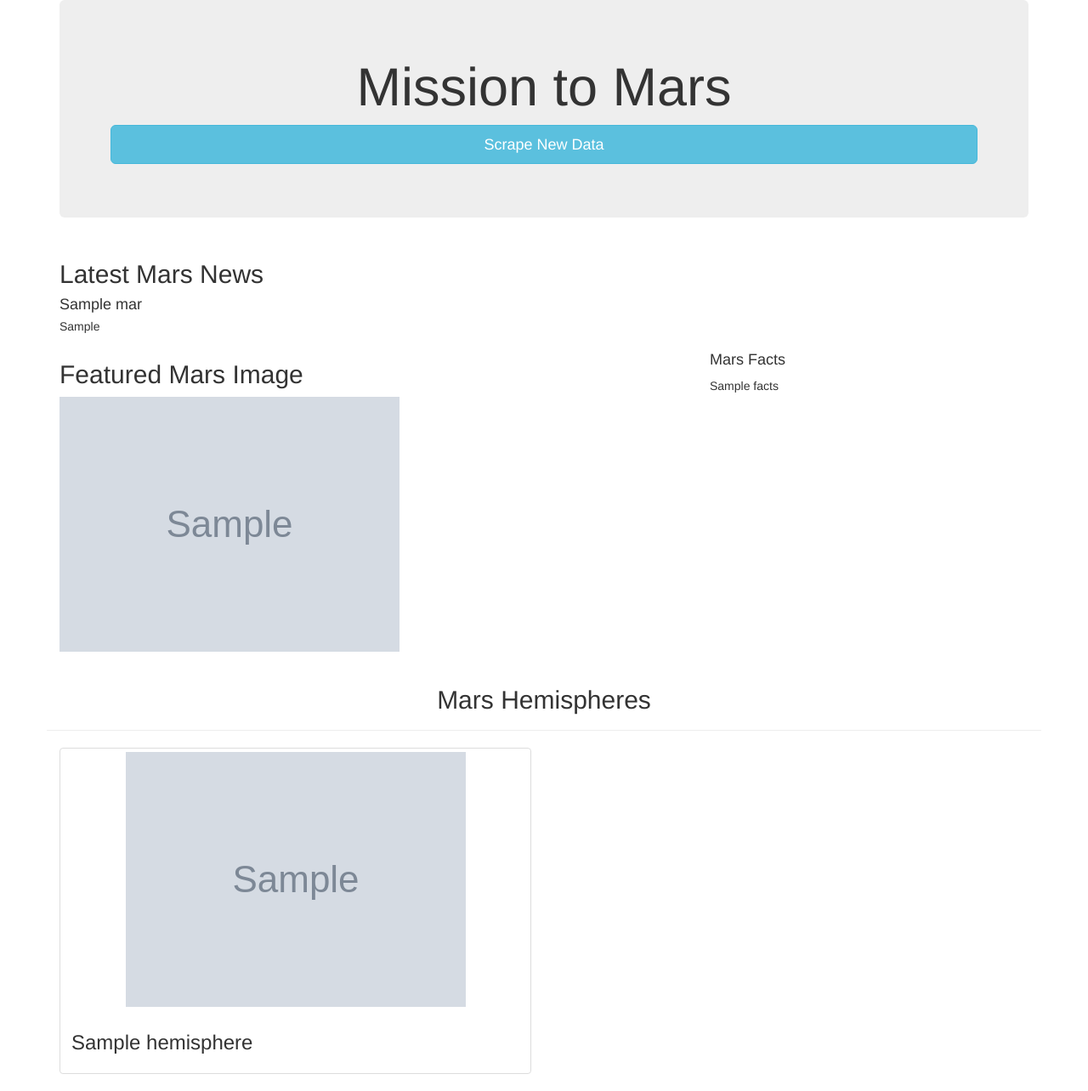
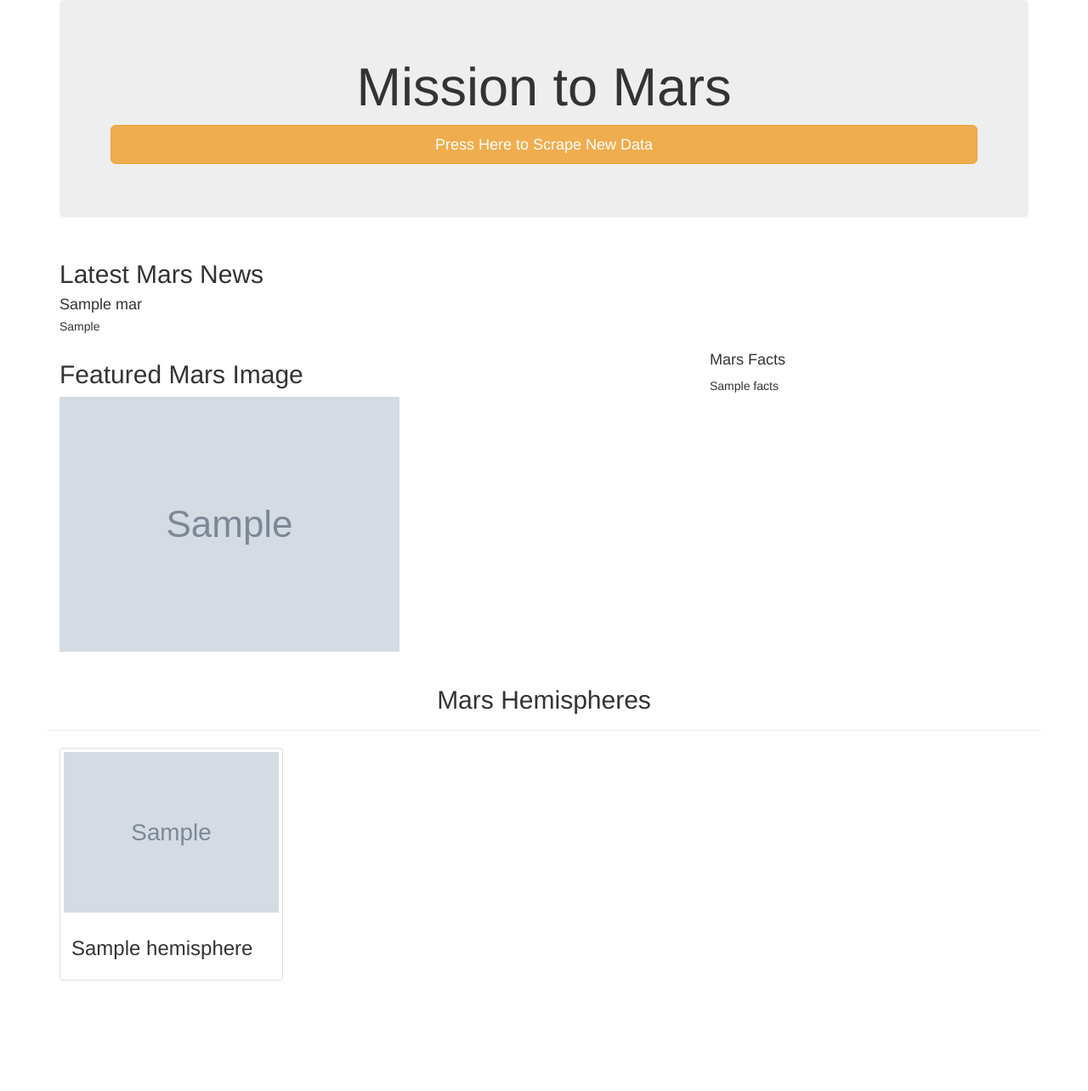
Before and after one commit to npetty15/Mission_to_Mars_Mongo, a Flask app: page / in a window 1280 px wide. Shown: the whole page at 85% size. After the commit the page ends 1154 px from the top, so only its background shows below. Run offline with Flask 2, Linux system fonts and the light colour scheme; grey boxes marked "Sample" are stand-in pictures; a database or web service that is not in the repository returns one stand-in record (values such as "Sample title"); some libraries are stand-ins or nearby versions.

Commit message:
adding final updated documents

```diff
--- a/templates/index.html
+++ b/templates/index.html
@@ -16,7 +16,7 @@
       <div class="jumbotron text-center">
         <h1>Mission to Mars</h1>
         <!-- Add a button to activate scraping script -->
-        <p><a class="btn btn-info btn-lg btn-block" href="/scrape" role="button">Scrape New Data</a></p>
+        <p><a class="btn btn-warning btn-lg btn-block" href="/scrape" role="button">Press Here to Scrape New Data</a></p>
       </div>
 
       <!-- Add section for Mars News -->
@@ -61,9 +61,9 @@
         </div>
 
         {% for hemisphere in mars.hemispheres %}
-        <div class="col-md-6">
+        <div class="col-xs-6 col-md-3">
           <div class="thumbnail">
-            <img src="{{hemisphere.img_url | default('static/images/error.png', true)}}" alt="...">
+            <img src="{{hemisphere.img_url | default('static/images/error.png', true)}}" class="img-responsive" alt = "Responsive image" style = "width:100%">
             <div class="caption">
               <h3>{{hemisphere.title}}</h3>
             </div>
```
